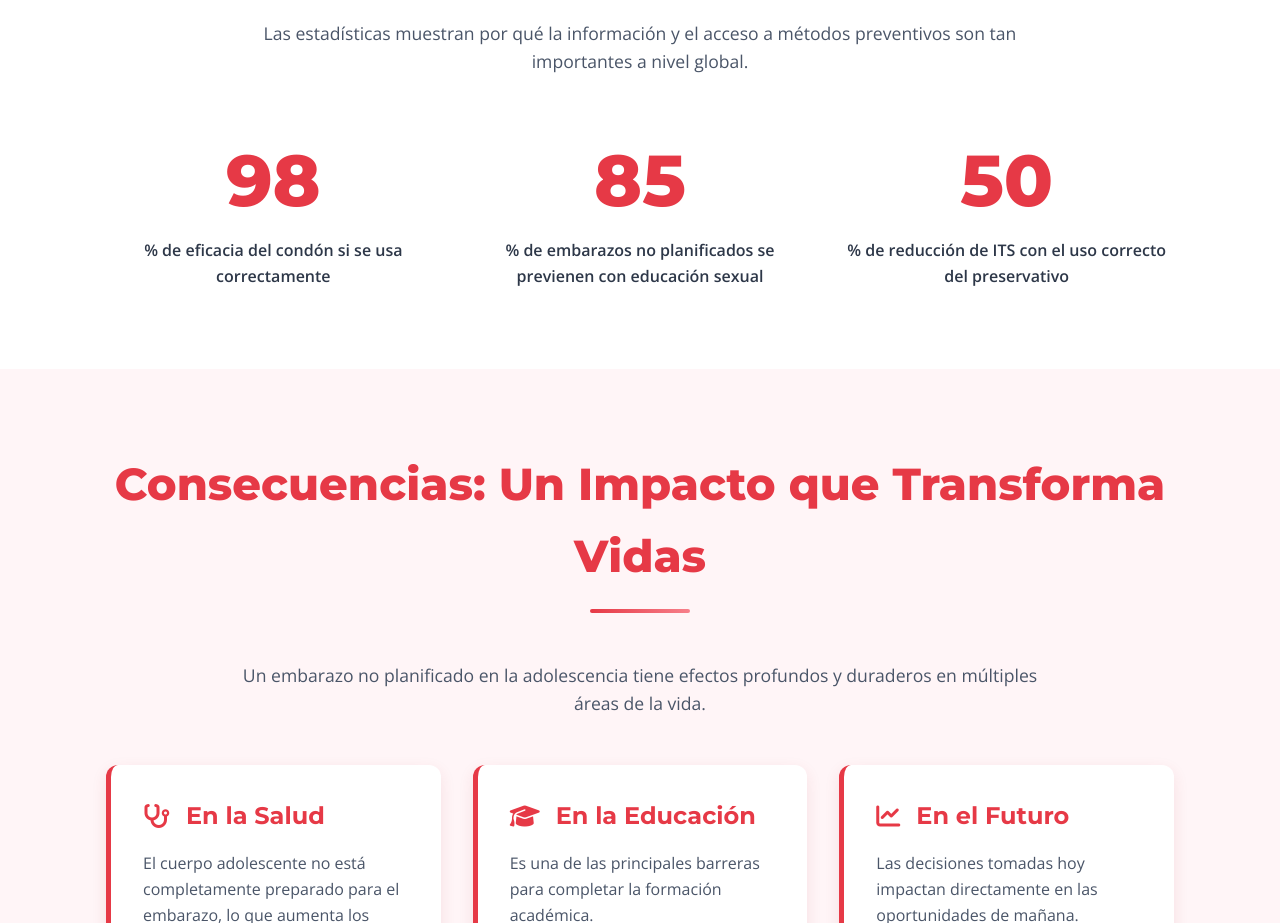
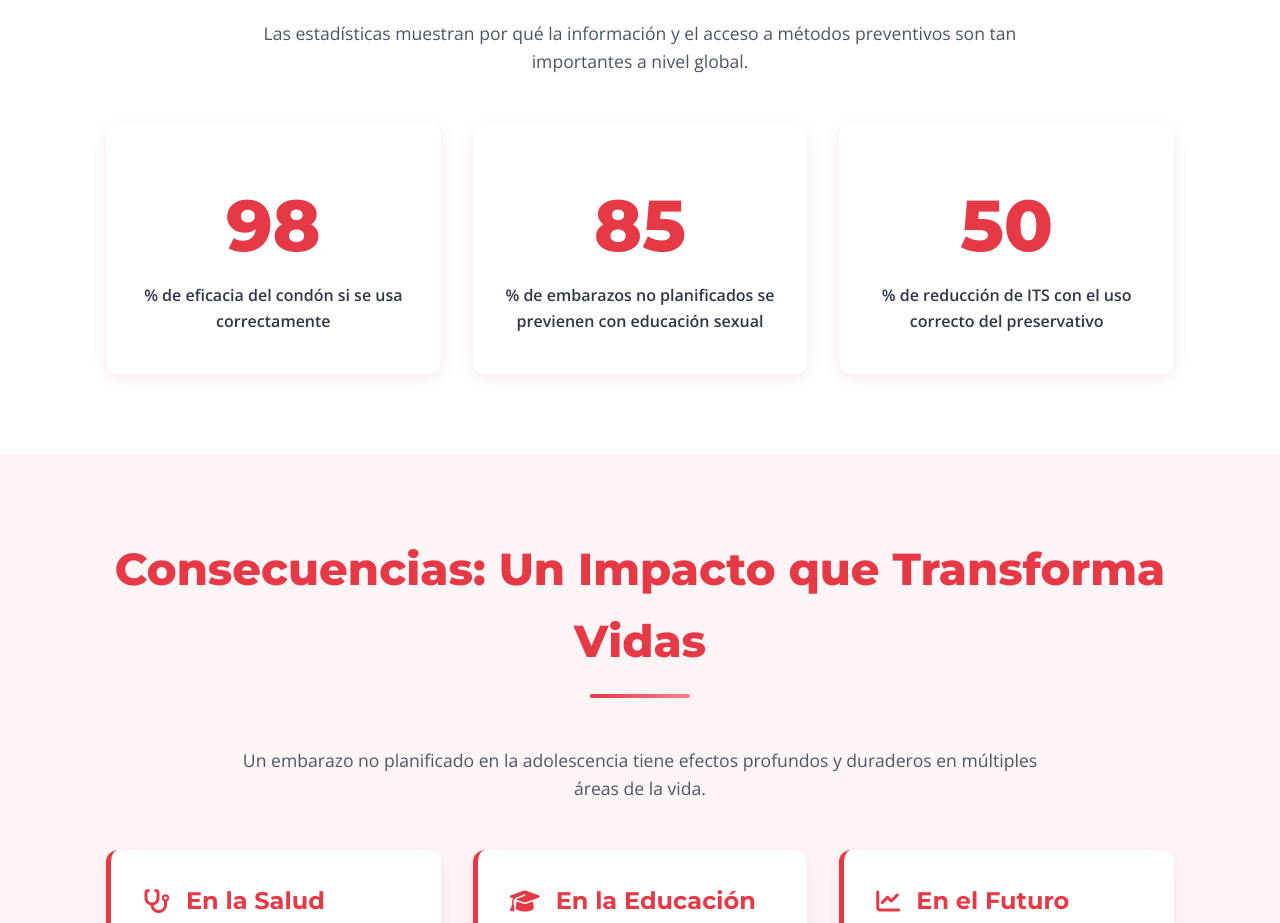
Before and after one commit to SvdGamerYT/prevenciondelembarazoenadolescentesvzla, a website: page index.html in a window 1280 px wide. Shown: the part 1800-2723 px from the top of the page. Drawn offline with nearby package versions, Linux system fonts and the light colour scheme.

Commit message:
Update index.html

```diff
--- a/index.html
+++ b/index.html
@@ -217,15 +217,15 @@
                 <div class="decoracion-linea"></div>
                 <p class="subtitulo-seccion">Las estadísticas muestran por qué la información y el acceso a métodos preventivos son tan importantes a nivel global.</p>
                 <div class="stats-grid">
-                    <div class="stat-item">
+                    <div class="stat-card">
                         <div class="stat-numero" data-target="98">0</div>
                         <div class="stat-texto">% de eficacia del condón si se usa correctamente</div>
                     </div>
-                    <div class="stat-item">
+                    <div class="stat-card">
                         <div class="stat-numero" data-target="85">0</div>
                         <div class="stat-texto">% de embarazos no planificados se previenen con educación sexual</div>
                     </div>
-                    <div class="stat-item">
+                    <div class="stat-card">
                         <div class="stat-numero" data-target="50">0</div>
                         <div class="stat-texto">% de reducción de ITS con el uso correcto del preservativo</div>
                     </div>
```
